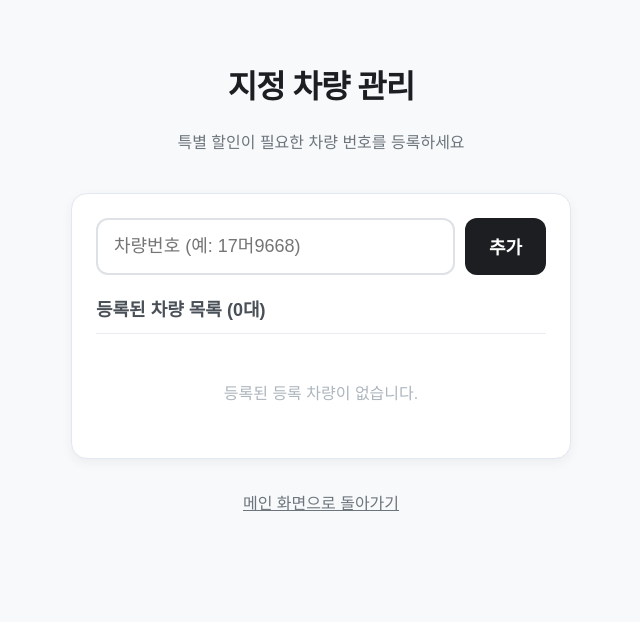
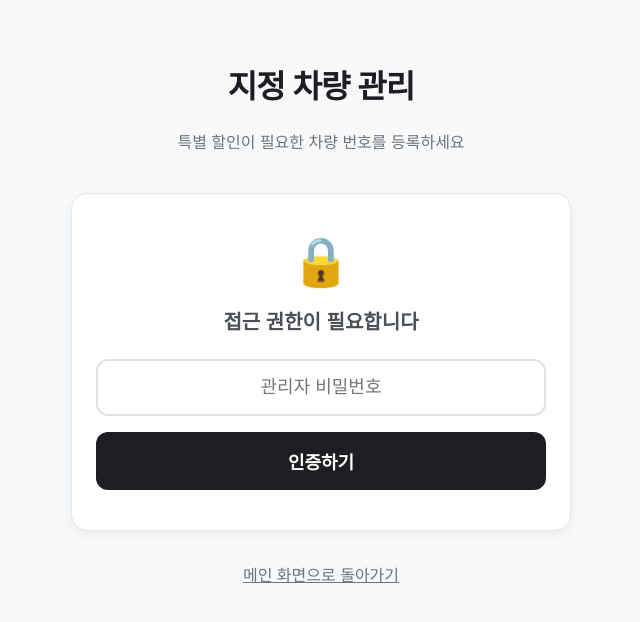
Before and after one commit to jm4293/dongtan_parking, a Next.js app: page /register in a window 1280 px wide. Shown: the top 622 px of the page, without its empty margins (319-959 px from the left). Built offline with nearby package versions, Linux system fonts and the light colour scheme.

Commit message:
feat: 지정 차량 관리 페이지 보안 인증

```diff
--- /dev/null
+++ b/app/api/verify-admin/route.ts
@@ -0,0 +1,22 @@
+import { NextResponse } from 'next/server';
+
+export async function POST(request: Request) {
+  try {
+    const { password } = await request.json();
+    const adminPin = process.env.ADMIN_PIN;
+
+    if (!adminPin) {
+      // 서버에 PIN이 설정되지 않은 경우 (보안상 에러 반환)
+      return NextResponse.json({ success: false, error: "서버 관리자 비밀번호가 설정되지 않았습니다." }, { status: 500 });
+    }
+
+    if (password === adminPin) {
+      return NextResponse.json({ success: true });
+    } else {
+      return NextResponse.json({ success: false, error: "비밀번호가 일치하지 않습니다." }, { status: 401 });
+    }
+
+  } catch (err: any) {
+    return NextResponse.json({ success: false, error: "잘못된 요청입니다." }, { status: 400 });
+  }
+}
--- a/app/register/page.tsx
+++ b/app/register/page.tsx
@@ -3,6 +3,10 @@
 import React, { useState, useEffect } from "react";
 
 export default function RegisterPage() {
+  const [isAuthenticated, setIsAuthenticated] = useState(false);
+  const [passwordInput, setPasswordInput] = useState("");
+  const [isVerifying, setIsVerifying] = useState(false);
+
   const [carList, setCarList] = useState<string[]>([]);
   const [newCarNumber, setNewCarNumber] = useState("");
 
@@ -24,10 +28,35 @@ export default function RegisterPage() {
     localStorage.setItem("vipCars", JSON.stringify(newList));
   };
 
+  const handleVerifyPassword = async () => {
+    if (!passwordInput) return;
+    setIsVerifying(true);
+
+    try {
+      const res = await fetch("/api/verify-admin", {
+        method: "POST",
+        headers: { "Content-Type": "application/json" },
+        body: JSON.stringify({ password: passwordInput }),
+      });
+      const data = await res.json();
+
+      if (data.success) {
+        setIsAuthenticated(true);
+      } else {
+        alert("비밀번호가 일치하지 않습니다.");
+        setPasswordInput("");
+      }
+    } catch (e) {
+      alert("서버 연결에 실패했습니다.");
+    } finally {
+      setIsVerifying(false);
+    }
+  };
+
   const handleAddCar = () => {
     const trimmed = newCarNumber.trim();
     if (trimmed.length < 4) {
-      alert("차량 번호를 정확히 입력해주세요. (예: 17머9668)");
+      alert("차량 번호를 정확히 입력해주세요. (예: 12가3456)");
       return;
     }
 
@@ -73,6 +102,68 @@ export default function RegisterPage() {
           </p>
         </header>
 
+        {/* 1. 인증 화면 (잠금 시) */}
+        {!isAuthenticated ? (
+          <div
+            style={{
+              backgroundColor: "#ffffff",
+              padding: "40px 24px",
+              borderRadius: "16px",
+              boxShadow: "0 4px 12px rgba(0, 0, 0, 0.05)",
+              border: "1px solid #e2e8f0",
+              textAlign: "center",
+            }}
+          >
+            <div style={{ fontSize: "48px", marginBottom: "16px" }}>🔒</div>
+            <h2
+              style={{
+                fontSize: "20px",
+                marginBottom: "24px",
+                color: "#495057",
+              }}
+            >
+              접근 권한이 필요합니다
+            </h2>
+            <input
+              type="password"
+              placeholder="관리자 비밀번호"
+              value={passwordInput}
+              onChange={(e) => setPasswordInput(e.target.value)}
+              onKeyDown={(e) => e.key === "Enter" && handleVerifyPassword()}
+              style={{
+                width: "100%",
+                padding: "16px",
+                fontSize: "18px",
+                borderRadius: "12px",
+                border: "2px solid #dee2e6",
+                outline: "none",
+                textAlign: "center",
+                marginBottom: "16px",
+                transition: "border-color 0.2s",
+              }}
+              onFocus={(e) => (e.target.style.borderColor = "#1c1e21")}
+              onBlur={(e) => (e.target.style.borderColor = "#dee2e6")}
+            />
+            <button
+              onClick={handleVerifyPassword}
+              disabled={isVerifying}
+              style={{
+                width: "100%",
+                padding: "16px",
+                fontSize: "18px",
+                fontWeight: "bold",
+                backgroundColor: isVerifying ? "#adb5bd" : "#1c1e21",
+                color: "#ffffff",
+                border: "none",
+                borderRadius: "12px",
+                cursor: isVerifying ? "wait" : "pointer",
+              }}
+            >
+              {isVerifying ? "확인 중..." : "인증하기"}
+            </button>
+          </div>
+        ) : (
+          /* 2. 관리 화면 (인증 완료 시) */
           <div
             style={{
               backgroundColor: "#ffffff",
@@ -80,12 +171,13 @@ export default function RegisterPage() {
               borderRadius: "16px",
               boxShadow: "0 4px 12px rgba(0, 0, 0, 0.05)",
               border: "1px solid #e2e8f0",
+              animation: "fadeIn 0.3s ease-in-out",
             }}
           >
             <div style={{ display: "flex", gap: "10px", marginBottom: "20px" }}>
               <input
                 type="text"
-              placeholder="차량번호 (예: 17머9668)"
+                placeholder="차량번호 (예: 12가3456)"
                 value={newCarNumber}
                 onChange={(e) =>
                   setNewCarNumber(e.target.value.replace(/\s/g, ""))
@@ -145,7 +237,11 @@ export default function RegisterPage() {
               </div>
             ) : (
               <div
-              style={{ display: "flex", flexDirection: "column", gap: "10px" }}
+                style={{
+                  display: "flex",
+                  flexDirection: "column",
+                  gap: "10px",
+                }}
               >
                 {carList.map((car) => (
                   <div
@@ -188,6 +284,7 @@ export default function RegisterPage() {
               </div>
             )}
           </div>
+        )}
 
         <div style={{ marginTop: "30px", textAlign: "center" }}>
           <button
@@ -205,6 +302,16 @@ export default function RegisterPage() {
           </button>
         </div>
       </div>
+      <style
+        dangerouslySetInnerHTML={{
+          __html: `
+        @keyframes fadeIn {
+          from { opacity: 0; transform: translateY(10px); }
+          to { opacity: 1; transform: translateY(0); }
+        }
+      `,
+        }}
+      />
     </div>
   );
 }
```
Lines whose indentation alone changed are shown as unchanged.
